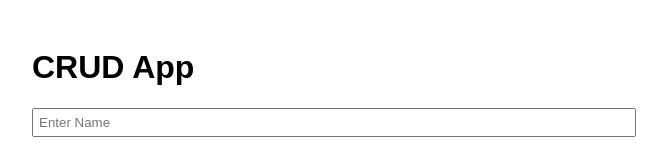
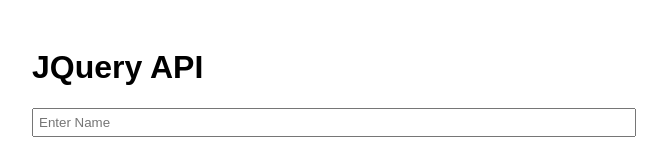
Before and after one commit to Tabi1123/CRUD-App, a plain HTML site: page Index.Html in a window 1280 px wide. Shown: the top 145 px of the page, without its empty margins (308-975 px from the left). Drawn offline with nearby package versions, Linux system fonts and the light colour scheme.

Commit message:
Update Index.Html

```diff
--- a/Index.Html
+++ b/Index.Html
@@ -8,7 +8,7 @@
 </head>
 <body>
 <div id="container">
-  <h1>CRUD App</h1>
+  <h1>JQuery API</h1>
   <input type="text" id="name" placeholder="Enter Name">
   <input type="text" id="email" placeholder="Enter Email">
   <button id="add">Add</button>
```
